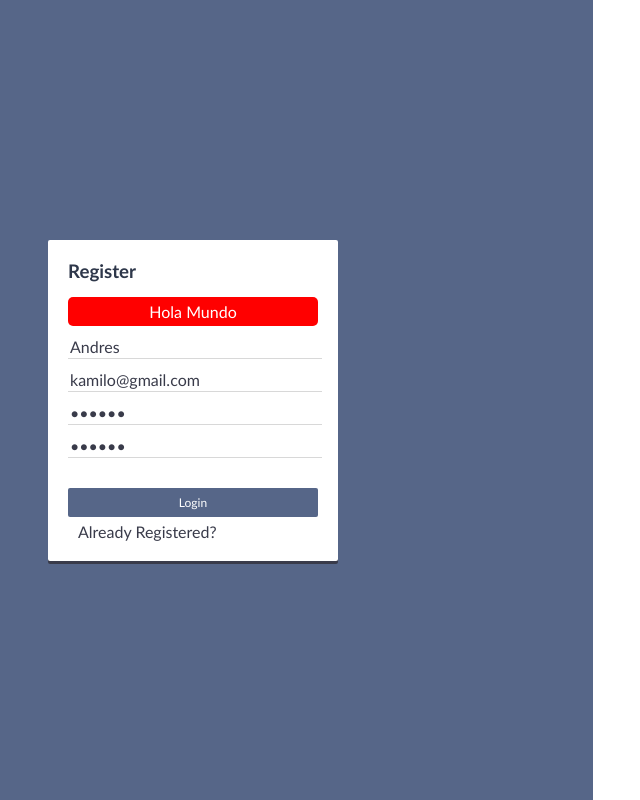
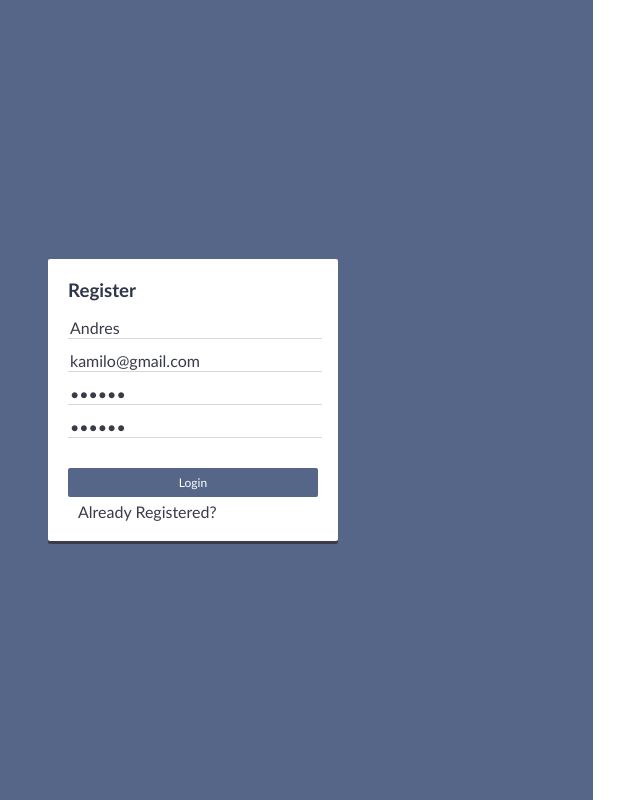
Before and after one commit to kamilodev/React-Exercises, a React app in the folder 07-journal-app/: page /auth/register in a window 1280 px wide. Shown: the whole page, without its empty margins (207-847 px from the left). Built offline with nearby package versions, Linux system fonts and the light colour scheme; some packages are replaced by stand-ins of ours.

Commit message:
Show messages from useSelector to interface HTML

```diff
--- a/07-journal-app/src/components/auth/RegisterScreen.js
+++ b/07-journal-app/src/components/auth/RegisterScreen.js
@@ -1,13 +1,15 @@
 import React from 'react'
 import { Link } from 'react-router-dom'
 import { useForm } from '../../hooks/useForm'
-import {useDispatch} from "react-redux";
+import {useDispatch, useSelector} from "react-redux";
 import validator from 'validator'
 import {removeError, setError} from "../../actions/ui";
 
 export const RegisterScreen = () => {
 
 	const dispatch = useDispatch()
+	const {msgError} = useSelector( state => state.ui )
+
 
 	const [formValues, handleInputChange] = useForm({
 		name: 'Andres',
@@ -47,7 +49,15 @@ export const RegisterScreen = () => {
 			<h3 className='auth__title'>Register</h3>
 
 			<form onSubmit={handleRegister}>
-				<div className='auth__alert-error'>Hola Mundo</div>
+
+				{
+					msgError &&
+					(
+						<div className='auth__alert-error'>
+							{msgError}
+						</div>
+					)
+				}
 
 				<input
 					className='auth__input'
--- a/07-journal-app/src/styles/components/_auth.scss
+++ b/07-journal-app/src/styles/components/_auth.scss
@@ -49,11 +49,13 @@
 }
 
 .auth__alert-error {
-	background-color: red;
+	background-color: #fddb01;
 	border-radius: 5px;
-	color: white;
+	color: black;
 	display: flex;
 	justify-content: center;
-	margin-bottom: 10px;
-	padding: 5px;
+	margin-bottom: 15px;
+	padding: 10px;
+	text-align: center;
+	font-style: italic;
 }
```
